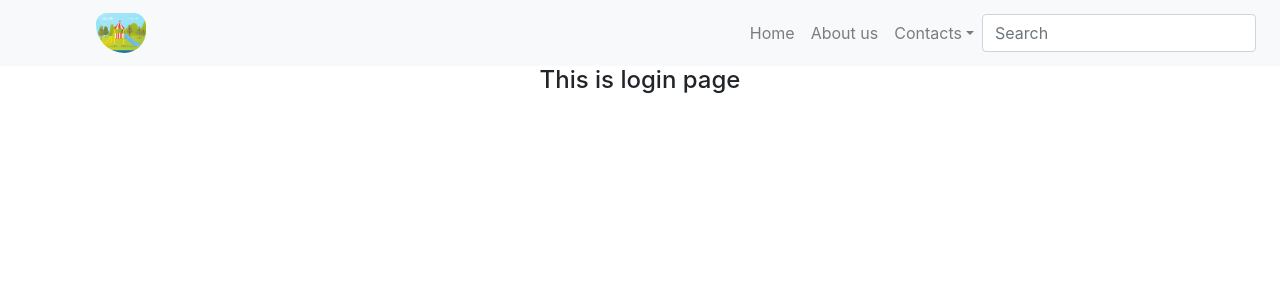
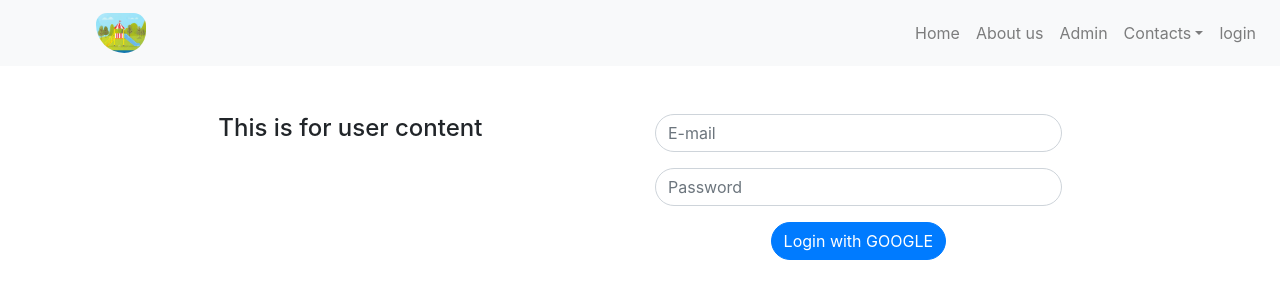
Before and after one commit to rajonahmed749/red-mountain, a React (Create React App) app: page /login in a window 1280 px wide. Shown: the top 300 px of the page. Built offline with nearby package versions, Linux system fonts and the light colour scheme.

Commit message:
login system enabled

```diff
--- a/src/App.css
+++ b/src/App.css
@@ -4,3 +4,8 @@
 *{
   box-sizing: border-box;
 }
+
+.loginForm{
+  width: 120px;
+  height: 300px;
+}
--- a/src/App.js
+++ b/src/App.js
@@ -8,6 +8,7 @@ import {
 import About from './Components/Home/About/About';
 import NoFound from './Components/Shared/NoFound/NoFound';
 import Login from './Components/Shared/Login/Login';
+import Admin from './Components/Admin/Admin';
 
 function App() {
   return (
@@ -22,6 +23,9 @@ function App() {
           <Route path="/login">
             <Login/>
           </Route>
+          <Route path="/admin">
+            <Admin/>
+          </Route>
           <Route path="*">
             <NoFound/>
           </Route>
--- /dev/null
+++ b/src/Components/Admin/Admin.js
@@ -0,0 +1,15 @@
+import React from 'react';
+import MenuBar from '../Shared/MenuBar/MenuBar';
+
+const Admin = () => {
+    return (
+        <div>
+            <div>
+                <MenuBar/>
+            </div>
+
+        </div>
+    );
+};
+
+export default Admin;
--- a/src/Components/Shared/Footer/Footer.js
+++ b/src/Components/Shared/Footer/Footer.js
@@ -16,9 +16,9 @@ const Footer = () => {
                     <small>Developer</small> <br/>
                     <a href="https://ahmed-rajon.web.app/" target="_blank" rel="noreferrer"> &reg;ajon</a>
                 </div>
-                <div className="col-md-3 col-sm-12 mt-2">
-                    <p><FontAwesomeIcon icon={faPhoneVolume} size="1x"/> 01775655564</p>
-                    <p> <FontAwesomeIcon icon={faAt} size="1x"/> rajon26@student.sust.edu</p>
+                <div className="col-md-3 col-sm-12 mt-4">
+                <FontAwesomeIcon icon={faPhoneVolume} size="1x"/> <small>01775655564</small> <br/>
+                    <FontAwesomeIcon icon={faAt} size="1x"/><small>  rajon26@student.sust.edu</small>
                 </div>
             </div>
         </div>
--- a/src/Components/Shared/Login/Login.js
+++ b/src/Components/Shared/Login/Login.js
@@ -1,15 +1,40 @@
 import React from 'react';
 import MenuBar from '../MenuBar/MenuBar';
+import firebase from "firebase/app";
+import "firebase/auth";
+import firebaseConfig from './firebase.config';
 
 const Login = () => {
+
+    if (firebase.apps.length === 0) {
+        firebase.initializeApp(firebaseConfig);
+    }
+
+
+
+    const handleGoogle = () => {
+        console.log("yess submitted");
+    }
+
     return (
         <div>
-            <div>
-                <MenuBar/>
+            <MenuBar/>
+            <div className="row  justify-content-center mt-5" >
+                <div className="col-md-4">
+                    <h4>This is for user content</h4>
+                </div>
+                <div className="col-md-4 text-center" >
+                    <form>
+                        <div className="mb-3">
+                            <input type="email" className="form-control rounded-pill" id="exampleInputEmail1" placeholder="E-mail"/>
+                        </div>
+                        <div className="mb-3">
+                            <input type="password" className="form-control rounded-pill" id="exampleInputPassword1" placeholder="Password"/>
+                        </div>
+                        <button type="button" onClick={handleGoogle} className="btn btn-primary rounded-pill ">Login with GOOGLE</button>
+                    </form>
+                </div>
             </div>
-            <h4 className="text-center">
-                This is login page
-            </h4>
         </div>
     );
 };
--- /dev/null
+++ b/src/Components/Shared/Login/firebase.config.js
@@ -0,0 +1,10 @@
+const firebaseConfig = {
+    apiKey: "AIzaSyCUIcPfjBIK6vV-UFBTeYf-eO0Z9uZaJrg",
+    authDomain: "red-mountain-kids.firebaseapp.com",
+    projectId: "red-mountain-kids",
+    storageBucket: "red-mountain-kids.appspot.com",
+    messagingSenderId: "351866454602",
+    appId: "1:351866454602:web:8e804390e2389581d9dcb3"
+  };
+
+  export default firebaseConfig;
--- a/src/Components/Shared/MenuBar/MenuBar.js
+++ b/src/Components/Shared/MenuBar/MenuBar.js
@@ -11,13 +11,14 @@ const MenuBar = () => {
         <div>
             <Navbar bg="light" expand="lg">
                 <Navbar.Brand >
-                    <img className={styles.img} src={logo} alt="site logo"/>
+                  <Link to="/"><img className={styles.img} src={logo} alt="site logo"/></Link>
                 </Navbar.Brand>
                 <Navbar.Toggle aria-controls="basic-navbar-nav" />
                 <Navbar.Collapse id="basic-navbar-nav">
                     <Nav className="ml-auto">
                     <Nav.Link onClick={()=>history.push("/")}>Home</Nav.Link>
-                     <Nav.Link onClick={()=>history.push("/about")}>About us</Nav.Link>
+                    <Nav.Link onClick={()=>history.push("/about")}>About us</Nav.Link>
+                    <Nav.Link onClick={()=>history.push("/admin")}>Admin</Nav.Link>
 
                     <NavDropdown title="Contacts" id="basic-nav-dropdown">
                         <NavDropdown.Item href="#action/3.1">Action</NavDropdown.Item>
@@ -26,10 +27,8 @@ const MenuBar = () => {
                         <NavDropdown.Divider />
                         <NavDropdown.Item href="#action/3.4">Separated link</NavDropdown.Item>
                     </NavDropdown>
+                    <Nav.Link onClick={()=>history.push("/login")}>login</Nav.Link>
                     </Nav>
-                    <Form inline>
-                    <FormControl type="text" placeholder="Search" className="mr-sm-2" />
-                    </Form>
                 </Navbar.Collapse>
             </Navbar>
         </div>
```
